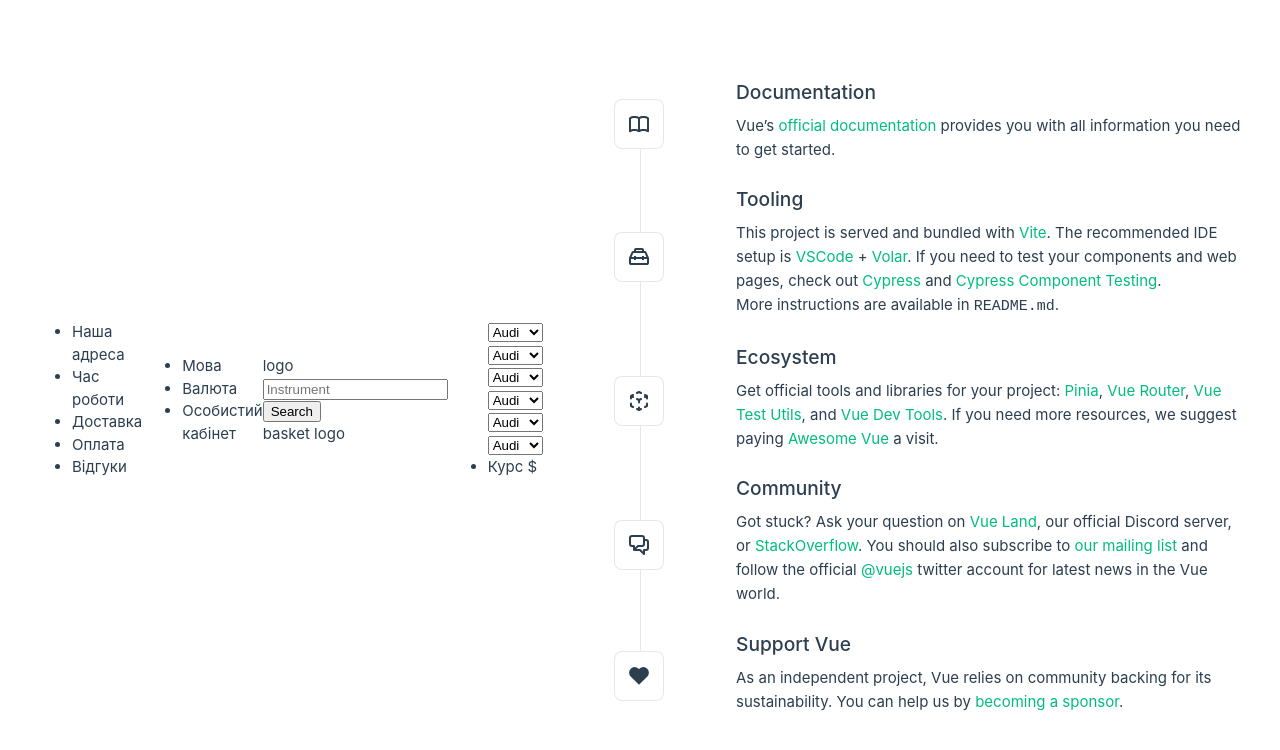
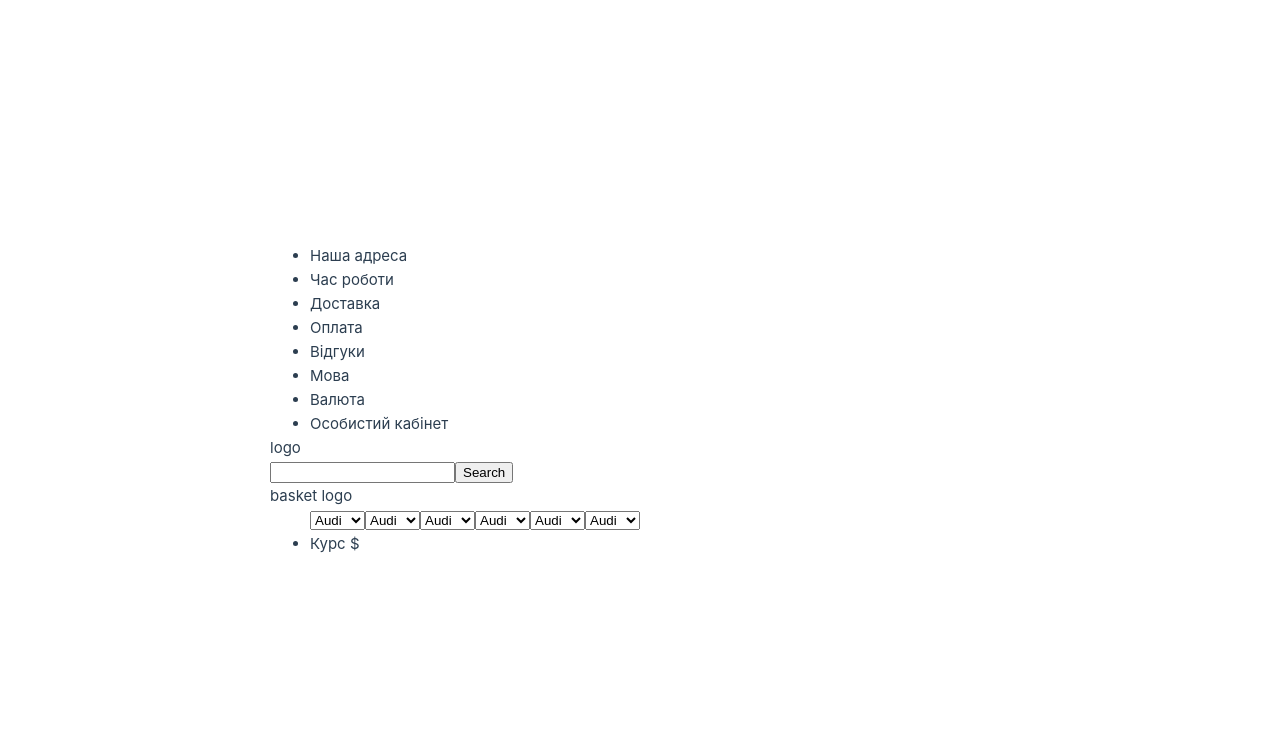
Before and after one commit to Dezertirr/Hixa-store, a Vue app: page / in a window 1280 px wide. Shown: the top 750 px of the page. Built offline with nearby package versions, Linux system fonts and the light colour scheme.

Commit message:
Working Header

```diff
--- a/src/App.vue
+++ b/src/App.vue
@@ -1,135 +1,9 @@
+<template>
+  <Header></Header>
+</template>
+
 <script setup>
-import { RouterLink, RouterView } from 'vue-router'
-import HelloWorld from './components/HelloWorld.vue'
 
-
-
-
+import Header from './components/Header.vue';
 
 </script>
-
-<template>
-<header>
-  <ul>
-        <li>Наша адреса</li>
-        <li>Час роботи</li>
-        <li>Доставка</li>
-        <li>Оплата</li>
-        <li>Відгуки</li>
-    </ul>
-    <ul>
-        <li>Мова</li>
-        <li>Валюта</li>
-        <li>Особистий кабінет</li>
-    </ul>
-    <div>
-        <div>logo</div>
-        <div><form><input
-        v-bind:value="searchElem" type="text" placeholder="Instrument"/>
-      <button>Search</button>
-    </form>
-  </div>
-
-        <div>basket logo</div>
-    </div>
-    <ul>
-    <select name='Каталог'>
-        <option>Audi</option>
-        <option>BMW</option>
-        <option>Ser</option>
-    </select>
-    <select name='Каталог'>
-        <option>Audi</option>
-        <option>BMW</option>
-        <option>Ser</option>
-    </select>
-    <select name='Каталог'>
-        <option>Audi</option>
-        <option>BMW</option>
-        <option>Ser</option>
-    </select>
-    <select name='Каталог'>
-        <option>Audi</option>
-        <option>BMW</option>
-        <option>Ser</option>
-    </select>
-    <select name='Каталог'>
-        <option>Audi</option>
-        <option>BMW</option>
-        <option>Ser</option>
-    </select>
-    <select name='Каталог'>
-        <option>Audi</option>
-        <option>BMW</option>
-        <option>Ser</option>
-    </select>
-    <li>Курс $</li>
-    </ul>
-</header>
-
-  <RouterView />
-</template>
-
-<style scoped>
-header {
-  line-height: 1.5;
-  max-height: 100vh;
-}
-
-.logo {
-  display: block;
-  margin: 0 auto 2rem;
-}
-
-nav {
-  width: 100%;
-  font-size: 12px;
-  text-align: center;
-  margin-top: 2rem;
-}
-
-nav a.router-link-exact-active {
-  color: var(--color-text);
-}
-
-nav a.router-link-exact-active:hover {
-  background-color: transparent;
-}
-
-nav a {
-  display: inline-block;
-  padding: 0 1rem;
-  border-left: 1px solid var(--color-border);
-}
-
-nav a:first-of-type {
-  border: 0;
-}
-
-@media (min-width: 1024px) {
-  header {
-    display: flex;
-    place-items: center;
-    padding-right: calc(var(--section-gap) / 2);
-  }
-
-  .logo {
-    margin: 0 2rem 0 0;
-  }
-
-  header .wrapper {
-    display: flex;
-    place-items: flex-start;
-    flex-wrap: wrap;
-  }
-
-  nav {
-    text-align: left;
-    margin-left: -1rem;
-    font-size: 1rem;
-
-    padding: 1rem 0;
-    margin-top: 1rem;
-  }
-}
-</style>
--- a/src/components/Header.vue
+++ b/src/components/Header.vue
@@ -1 +1,72 @@
-vb
+<script setup>
+import { ref } from 'vue';
+
+const search = ref('');
+
+const searchStart = (event) => {
+  event.preventDefault();
+  console.log('Hi');
+};
+</script>
+<template>
+    <header>
+  <ul>
+        <li>Наша адреса</li>
+        <li>Час роботи</li>
+        <li>Доставка</li>
+        <li>Оплата</li>
+        <li>Відгуки</li>
+    </ul>
+    <ul>
+        <li>Мова</li>
+        <li>Валюта</li>
+        <li>Особистий кабінет</li>
+    </ul>
+    <div>
+        <div>logo</div>
+        <div><form>
+            <input :value="search" @input="event => search = event.target.value">
+          <button v-on:click="searchStart($event)">Search</button>
+
+    </form>
+  </div>
+
+        <div>basket logo</div>
+    </div>
+    <ul>
+    <select name='Каталог'>
+        <option>Audi</option>
+        <option>BMW</option>
+        <option>Ser</option>
+    </select>
+    <select name='Каталог'>
+        <option>Audi</option>
+        <option>BMW</option>
+        <option>Ser</option>
+    </select>
+    <select name='Каталог'>
+        <option>Audi</option>
+        <option>BMW</option>
+        <option>Ser</option>
+    </select>
+    <select name='Каталог'>
+        <option>Audi</option>
+        <option>BMW</option>
+        <option>Ser</option>
+    </select>
+    <select name='Каталог'>
+        <option>Audi</option>
+        <option>BMW</option>
+        <option>Ser</option>
+    </select>
+    <select name='Каталог'>
+        <option>Audi</option>
+        <option>BMW</option>
+        <option>Ser</option>
+    </select>
+    <li>Курс $</li>
+    </ul>
+</header>
+</template>
+<style scoped>
+</style>
--- a/src/components/HelloWorld.vue
+++ /dev/null
@@ -1,44 +0,0 @@
-<script setup>
-defineProps({
-  msg: {
-    type: Number,
-    required: true
-  }
-})
-</script>
-
-<template>
-  <div class="greetings">
-    <h1 class="green">{{ msg }}</h1>
-    <h3>
-      You’ve successfully created a project with
-      <a href="https://vitejs.dev/" target="_blank" rel="noopener">Vite</a> +
-      <a href="https://vuejs.org/" target="_blank" rel="noopener">Vue 3</a>.
-    </h3>
-  </div>
-</template>
-
-<style scoped>
-h1 {
-  font-weight: 500;
-  font-size: 2.6rem;
-  position: relative;
-  top: -10px;
-}
-
-h3 {
-  font-size: 1.2rem;
-}
-
-.greetings h1,
-.greetings h3 {
-  text-align: center;
-}
-
-@media (min-width: 1024px) {
-  .greetings h1,
-  .greetings h3 {
-    text-align: left;
-  }
-}
-</style>
--- a/src/components/TheWelcome.vue
+++ /dev/null
@@ -1,86 +0,0 @@
-<script setup>
-import WelcomeItem from './WelcomeItem.vue'
-import DocumentationIcon from './icons/IconDocumentation.vue'
-import ToolingIcon from './icons/IconTooling.vue'
-import EcosystemIcon from './icons/IconEcosystem.vue'
-import CommunityIcon from './icons/IconCommunity.vue'
-import SupportIcon from './icons/IconSupport.vue'
-</script>
-
-<template>
-  <WelcomeItem>
-    <template #icon>
-      <DocumentationIcon />
-    </template>
-    <template #heading>Documentation</template>
-
-    Vue’s
-    <a href="https://vuejs.org/" target="_blank" rel="noopener">official documentation</a>
-    provides you with all information you need to get started.
-  </WelcomeItem>
-
-  <WelcomeItem>
-    <template #icon>
-      <ToolingIcon />
-    </template>
-    <template #heading>Tooling</template>
-
-    This project is served and bundled with
-    <a href="https://vitejs.dev/guide/features.html" target="_blank" rel="noopener">Vite</a>. The
-    recommended IDE setup is
-    <a href="https://code.visualstudio.com/" target="_blank" rel="noopener">VSCode</a> +
-    <a href="https://github.com/johnsoncodehk/volar" target="_blank" rel="noopener">Volar</a>. If
-    you need to test your components and web pages, check out
-    <a href="https://www.cypress.io/" target="_blank" rel="noopener">Cypress</a> and
-    <a href="https://on.cypress.io/component" target="_blank">Cypress Component Testing</a>.
-
-    <br />
-
-    More instructions are available in <code>README.md</code>.
-  </WelcomeItem>
-
-  <WelcomeItem>
-    <template #icon>
-      <EcosystemIcon />
-    </template>
-    <template #heading>Ecosystem</template>
-
-    Get official tools and libraries for your project:
-    <a href="https://pinia.vuejs.org/" target="_blank" rel="noopener">Pinia</a>,
-    <a href="https://router.vuejs.org/" target="_blank" rel="noopener">Vue Router</a>,
-    <a href="https://test-utils.vuejs.org/" target="_blank" rel="noopener">Vue Test Utils</a>, and
-    <a href="https://github.com/vuejs/devtools" target="_blank" rel="noopener">Vue Dev Tools</a>. If
-    you need more resources, we suggest paying
-    <a href="https://github.com/vuejs/awesome-vue" target="_blank" rel="noopener">Awesome Vue</a>
-    a visit.
-  </WelcomeItem>
-
-  <WelcomeItem>
-    <template #icon>
-      <CommunityIcon />
-    </template>
-    <template #heading>Community</template>
-
-    Got stuck? Ask your question on
-    <a href="https://chat.vuejs.org" target="_blank" rel="noopener">Vue Land</a>, our official
-    Discord server, or
-    <a href="https://stackoverflow.com/questions/tagged/vue.js" target="_blank" rel="noopener"
-      >StackOverflow</a
-    >. You should also subscribe to
-    <a href="https://news.vuejs.org" target="_blank" rel="noopener">our mailing list</a> and follow
-    the official
-    <a href="https://twitter.com/vuejs" target="_blank" rel="noopener">@vuejs</a>
-    twitter account for latest news in the Vue world.
-  </WelcomeItem>
-
-  <WelcomeItem>
-    <template #icon>
-      <SupportIcon />
-    </template>
-    <template #heading>Support Vue</template>
-
-    As an independent project, Vue relies on community backing for its sustainability. You can help
-    us by
-    <a href="https://vuejs.org/sponsor/" target="_blank" rel="noopener">becoming a sponsor</a>.
-  </WelcomeItem>
-</template>
--- a/src/components/WelcomeItem.vue
+++ /dev/null
@@ -1,86 +0,0 @@
-<template>
-  <div class="item">
-    <i>
-      <slot name="icon"></slot>
-    </i>
-    <div class="details">
-      <h3>
-        <slot name="heading"></slot>
-      </h3>
-      <slot></slot>
-    </div>
-  </div>
-</template>
-
-<style scoped>
-.item {
-  margin-top: 2rem;
-  display: flex;
-  position: relative;
-}
-
-.details {
-  flex: 1;
-  margin-left: 1rem;
-}
-
-i {
-  display: flex;
-  place-items: center;
-  place-content: center;
-  width: 32px;
-  height: 32px;
-  color: var(--color-text);
-}
-
-h3 {
-  font-size: 1.2rem;
-  font-weight: 500;
-  margin-bottom: 0.4rem;
-  color: var(--color-heading);
-}
-
-@media (min-width: 1024px) {
-  .item {
-    margin-top: 0;
-    padding: 0.4rem 0 1rem calc(var(--section-gap) / 2);
-  }
-
-  i {
-    top: calc(50% - 25px);
-    left: -26px;
-    position: absolute;
-    border: 1px solid var(--color-border);
-    background: var(--color-background);
-    border-radius: 8px;
-    width: 50px;
-    height: 50px;
-  }
-
-  .item:before {
-    content: ' ';
-    border-left: 1px solid var(--color-border);
-    position: absolute;
-    left: 0;
-    bottom: calc(50% + 25px);
-    height: calc(50% - 25px);
-  }
-
-  .item:after {
-    content: ' ';
-    border-left: 1px solid var(--color-border);
-    position: absolute;
-    left: 0;
-    top: calc(50% + 25px);
-    height: calc(50% - 25px);
-  }
-
-  .item:first-of-type:before {
-    display: none;
-  }
-
-  .item:last-of-type:after {
-    display: none;
-  }
-}
-</style>
--- a/src/views/HomeView.vue
+++ b/src/views/HomeView.vue
@@ -1,9 +1,10 @@
 <script setup>
-import TheWelcome from '../components/TheWelcome.vue'
+import Header from '../components/Header.vue'
+
 </script>
 
 <template>
-  <main>
-    <TheWelcome />
-  </main>
+
+    <Header></Header>
+
 </template>
```
